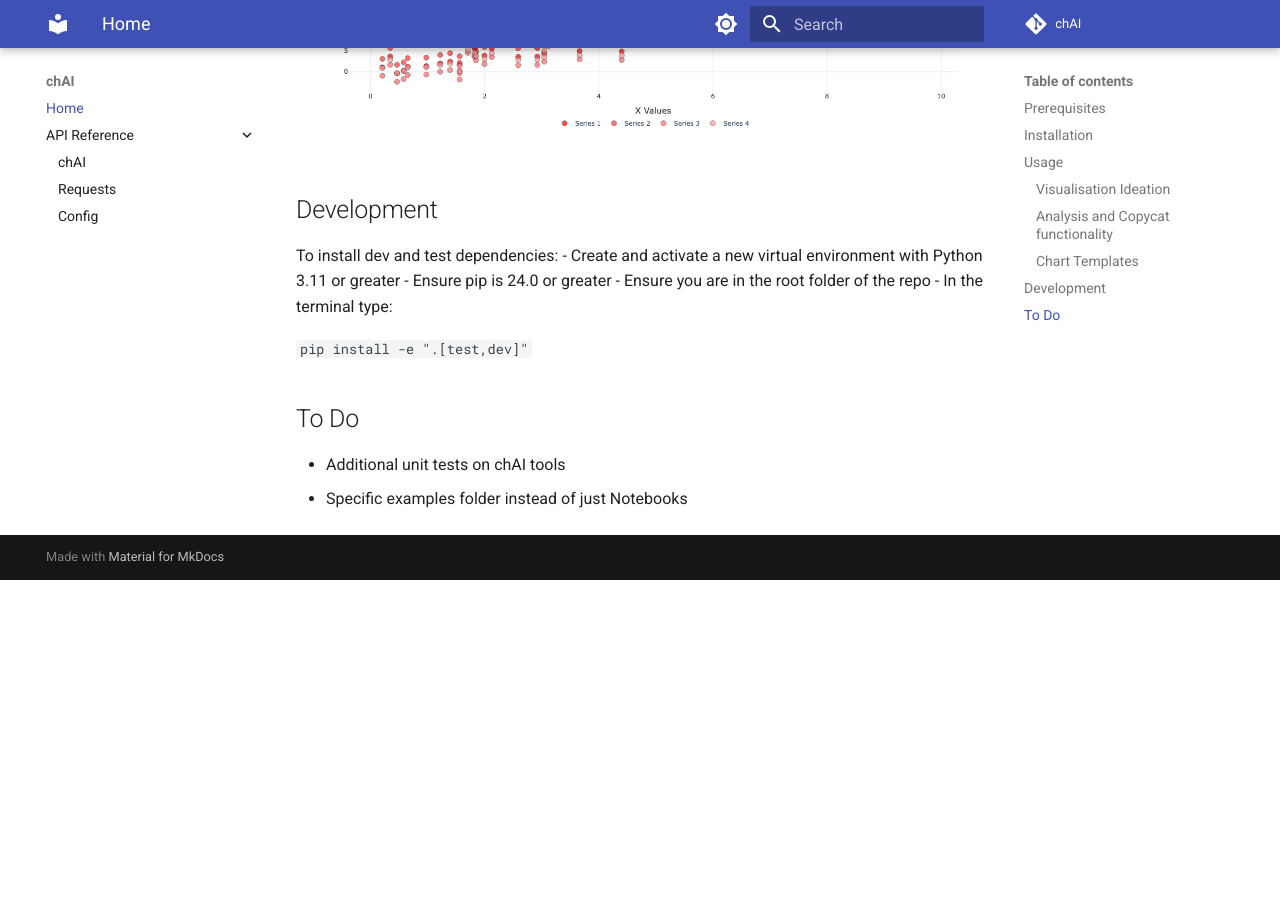
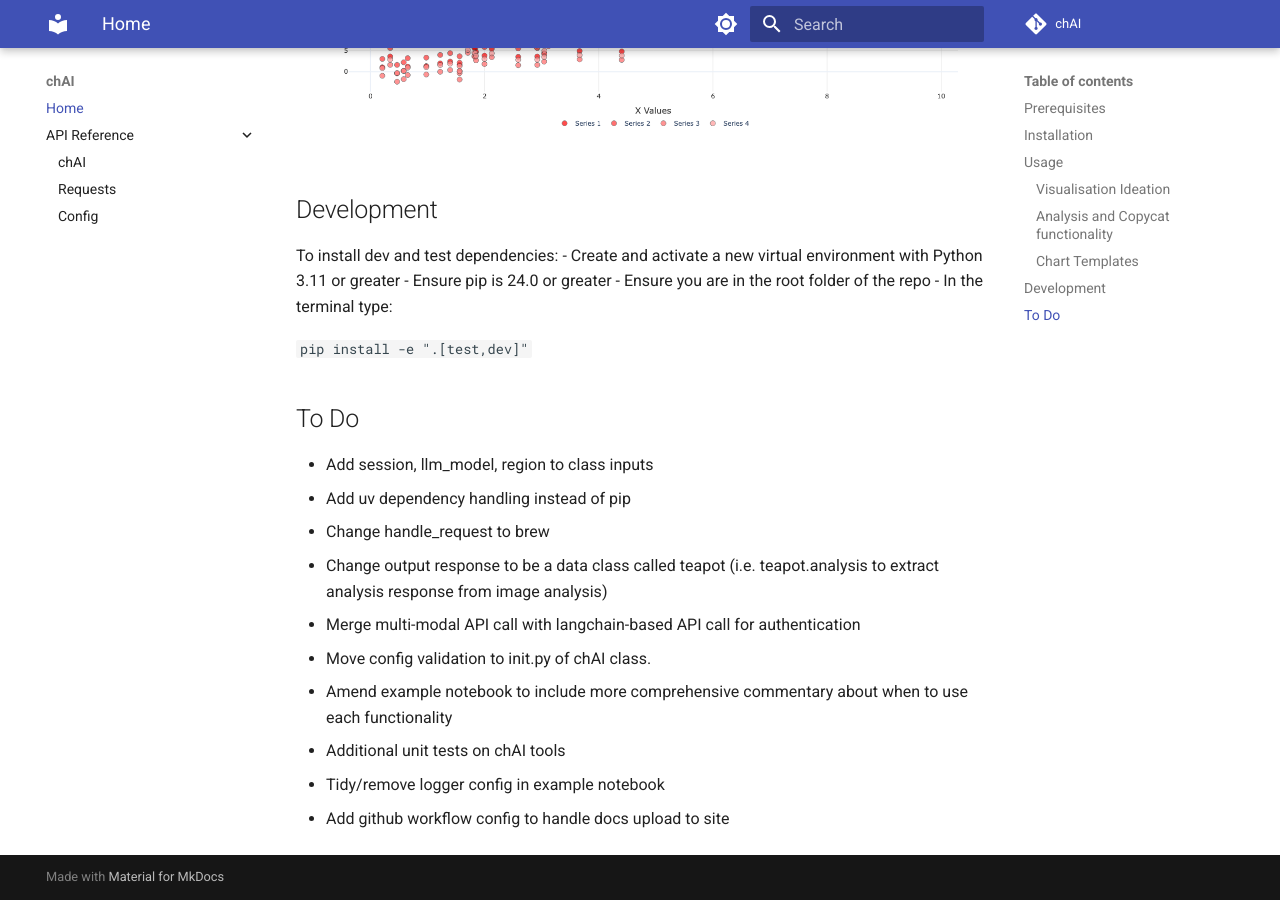
Before and after one commit to co-cddo/gds-ideas-chai, an MkDocs documentation site: the page built from docs/README.md, in a window 1280 px wide and 900 px high, scrolled down 3559 px. Built offline with MkDocs 1.6.1 and Material for MkDocs 9.7.7, drawn with Linux system fonts in a browser that asks for light colours; comment, search, counter and statistics services are not loaded; before the commit the page ends 4139 px from its top, so only the background shows below that.

Commit message:
Expanded to do list in readme (kind of by priority)

````diff
--- a/docs/README.md
+++ b/docs/README.md
@@ -106,5 +106,13 @@ To install dev and test dependencies:
 ```pip install -e ".[test,dev]"```
 
 ## To Do
+- Add session, llm_model, region to class inputs
+- Add uv dependency handling instead of pip
+- Change handle_request to brew
+- Change output response to be a data class called teapot (i.e. teapot.analysis to extract analysis response from image analysis)
+- Merge multi-modal API call with langchain-based API call for authentication
+- Move config validation to init.py of chAI class.
+- Amend example notebook to include more comprehensive commentary about when to use each functionality
 - Additional unit tests on chAI tools
-- Specific examples folder instead of just Notebooks
+- Tidy/remove logger config in example notebook
+- Add github workflow config to handle docs upload to site
````
